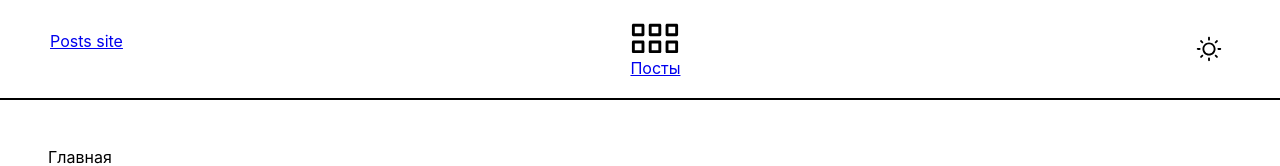
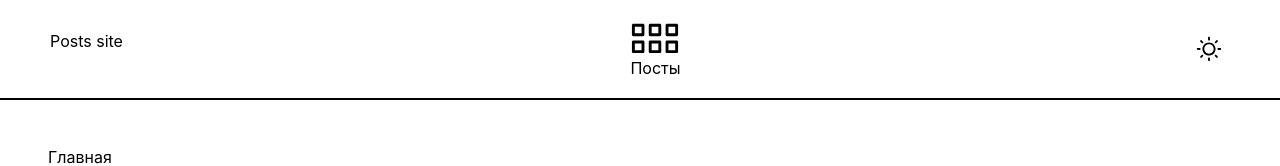
Before and after one commit to artemkholev/Posts, a Vue app: page / in a window 1280 px wide. Shown: the top 166 px of the page. Built offline with nearby package versions, Linux system fonts and the light colour scheme.

Commit message:
edit css style in header

```diff
--- a/src/widgets/header/HeaderComponent.style.scss
+++ b/src/widgets/header/HeaderComponent.style.scss
@@ -6,6 +6,10 @@
   justify-content: space-between;
   align-items: center;
   border-bottom: 2px solid black;
+  a {
+    color: black;
+    text-decoration: none;
+  }
 
   & > .logo {
     display: flex;
@@ -67,6 +71,7 @@
   }
   a {
     color: #fff;
+    text-decoration: none;
   }
 }
 
```
